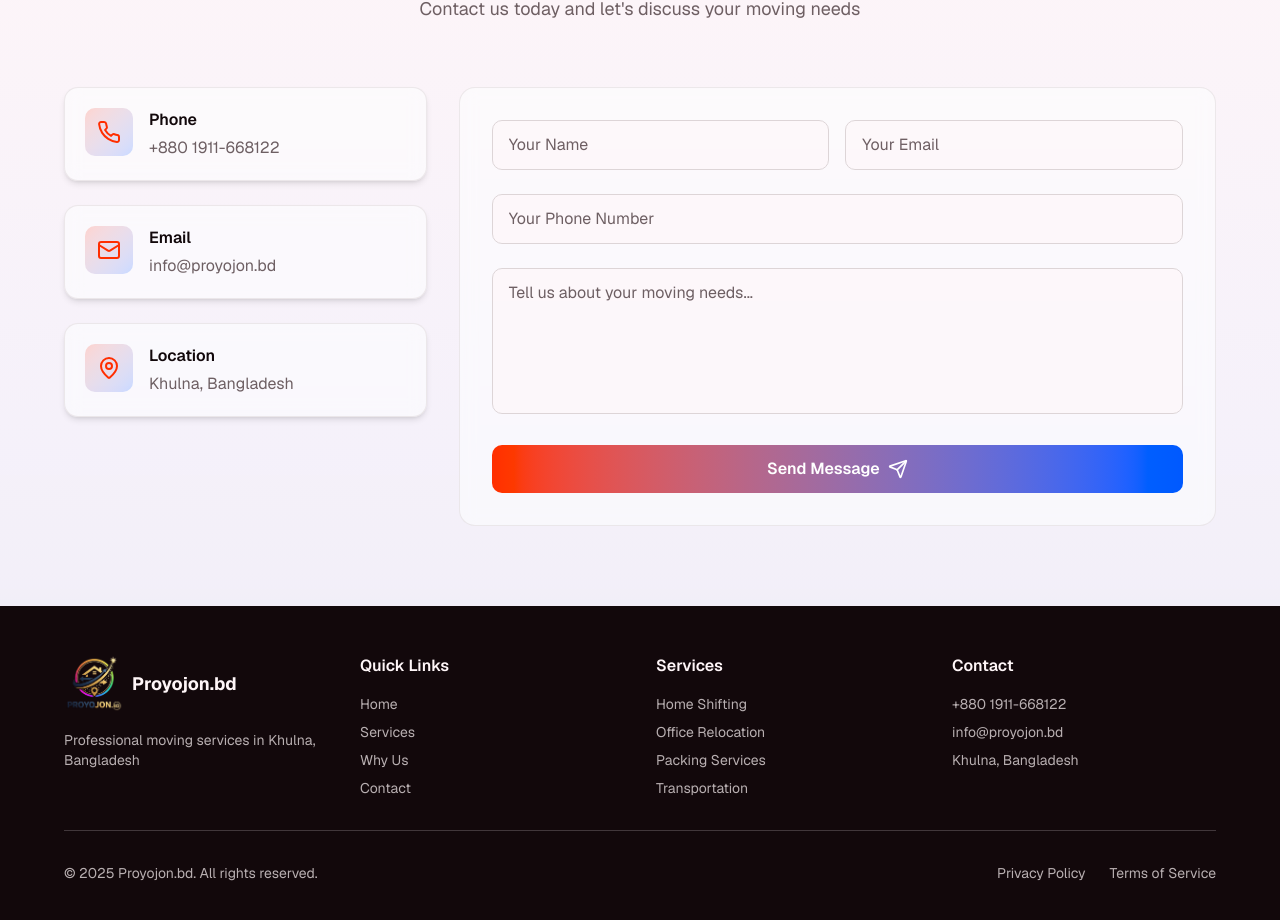
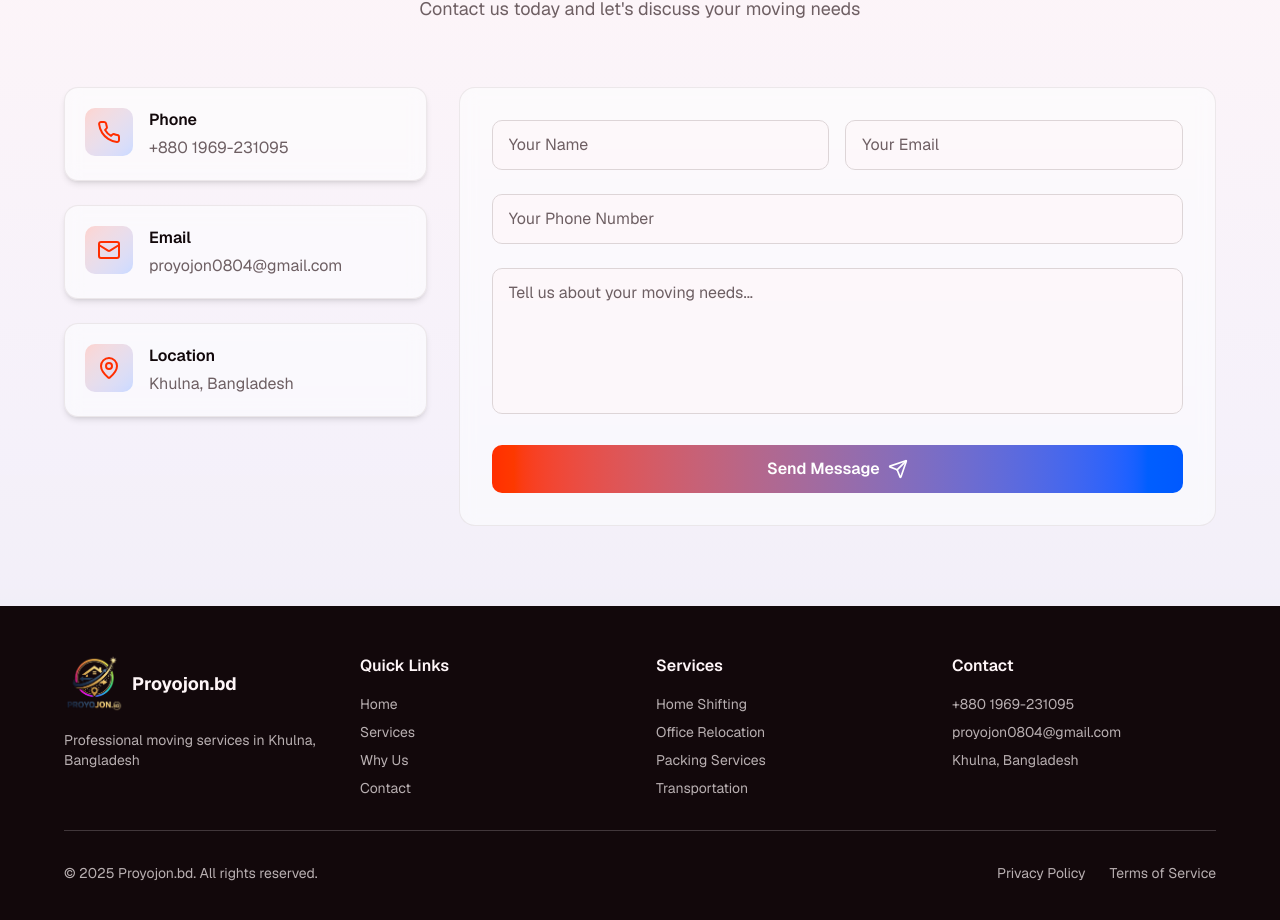
Before and after one commit to mh-sagar74/Proyojon.bd, a Next.js app: page / in a window 1280 px wide. Shown: the part 2655-3575 px from the top of the page. Built offline with nearby package versions, Linux system fonts and the light colour scheme.

Commit message:
Updated contact info

```diff
--- a/app/components/contact.jsx
+++ b/app/components/contact.jsx
@@ -54,14 +54,14 @@ export default function Contact() {
               {
                 icon: Phone,
                 title: "Phone",
-                content: "+880 1911-668122",
-                href: "tel:+880",
+                content: "+880 1969-231095",
+                href: "tel:+880 1969-231095",
               },
               {
                 icon: Mail,
                 title: "Email",
-                content: "info@proyojon.bd",
-                href: "mailto:info@proyojon.bd",
+                content: "proyojon0804@gmail.com",
+                href: "mailto:proyojon0804@gmail.com",
               },
               {
                 icon: MapPin,
--- a/app/components/footer.jsx
+++ b/app/components/footer.jsx
@@ -80,13 +80,13 @@ export default function Footer() {
             <h4 className="font-semibold mb-4">Contact</h4>
             <ul className="space-y-2 text-sm text-background/70">
               <li>
-                <a href="tel:+880" className="hover:text-background transition-colors">
-                  +880 1911-668122
+                <a href="tel:+880 1969-231095" className="hover:text-background transition-colors">
+                  +880 1969-231095
                 </a>
               </li>
               <li>
-                <a href="mailto:info@proyojon.bd" className="hover:text-background transition-colors">
-                  info@proyojon.bd
+                <a href="proyojon0804@gmail.com" className="hover:text-background transition-colors">
+                  proyojon0804@gmail.com
                 </a>
               </li>
               <li>Khulna, Bangladesh</li>
```
